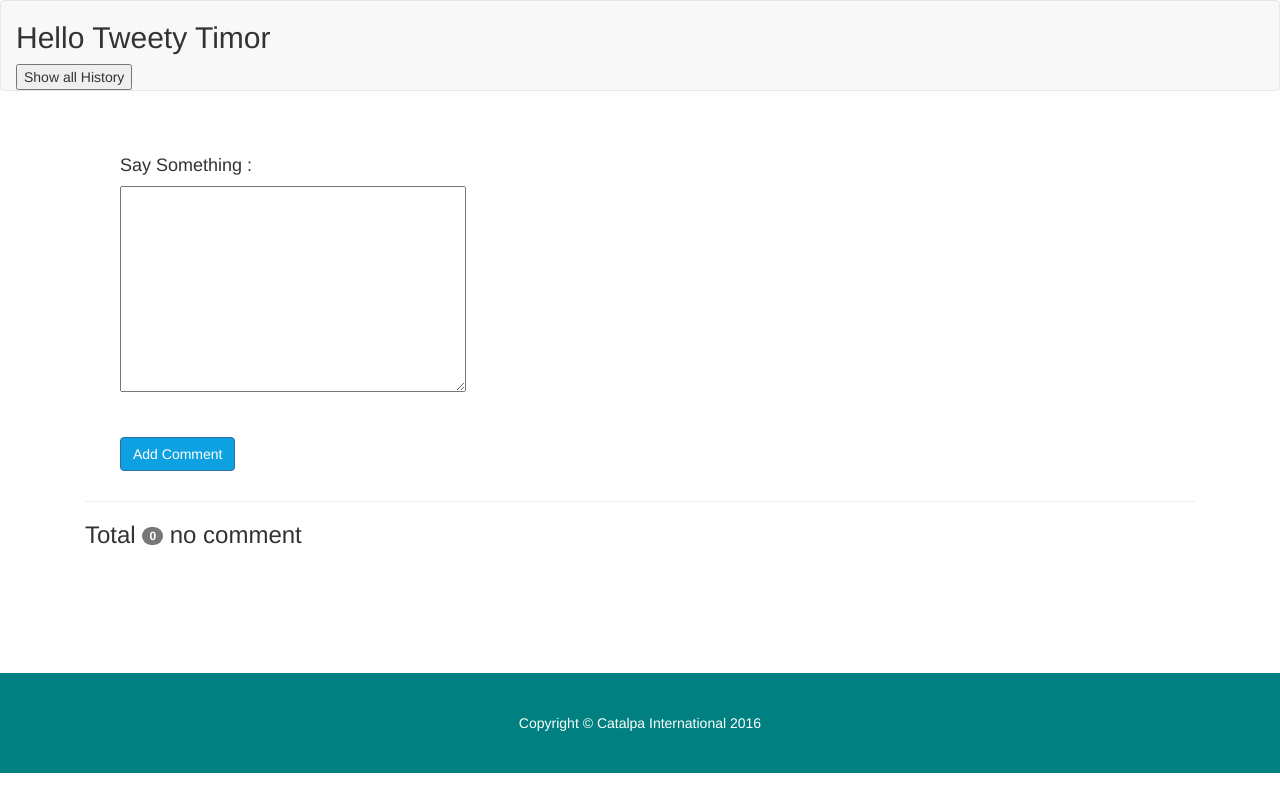
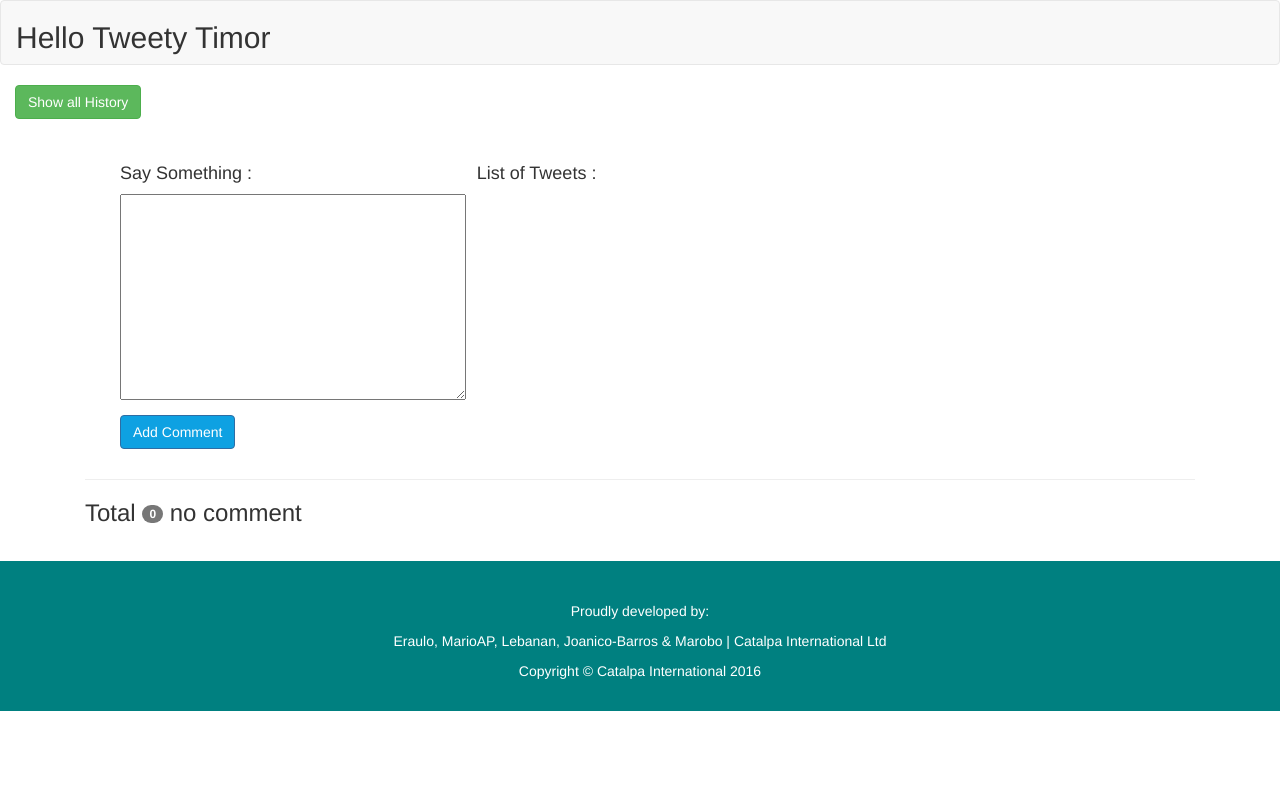
Before and after one commit to pykafe/tweetytimor, a Django app: page / in a window 1280 px wide. Run offline with Django 3.2, Linux system fonts and the light colour scheme; data that the repository does not hold is empty; some libraries are stand-ins or nearby versions.

Commit message:
html and css styling

```diff
--- a/tweetytimor/tweety/static/css/tweety.css
+++ b/tweetytimor/tweety/static/css/tweety.css
@@ -1,4 +1,3 @@
-
 body{
     font-family:"Gill Sans Extrabold", Helvetica, sans-serif;
 	background-color:#FFFFFF;
@@ -18,8 +17,8 @@ body{
 footer {
     background-color: Teal;
     text-align:center;
-    height: 100px;
-    margin-top:100px;
+    height: 150px;
+    margin-top:10px;
     padding:40px;
     color:#ffffff;
 
--- a/tweetytimor/tweety/templates/tweety/index.html
+++ b/tweetytimor/tweety/templates/tweety/index.html
@@ -13,15 +13,18 @@
         <nav class="navbar navbar-default">
             <div class="container-fluid">
                 <h2>Hello Tweety Timor</h2>
-                <button id="toggle_history">Show all History</button>
             </div>
         </nav>
-        <div>
+
+        <div class="container-fluid">
+            <button id="toggle_history" class="btn btn-success">Show all History</button>
+        </div>
+
         <div class ="container">
             <div class="panel-body">
                 <div id="tweetdisplay" class="nav nav-pills">
                     <div class = "row">
-                            <div class = "col-md-12">
+                        <div class = "col-md-4">
                             <p>
                                 <h4> Say Something : </h4>
                             </p>
@@ -29,15 +32,11 @@
                                 {% csrf_token %}
                                 <p>{{ form.comment }}</p>
                                 <p>{{ form.comment.errors }}</p>
+                                <button id="add_tweet" class="btn btn-primary">Add Comment</button>
                             </form>
                         </div>
-                        </div>
-                        <div class="row">
-                            <div class="col-md-12">
-                                <button id="add_tweet" class="btn btn-primary">Add Comment</button>
-                            </div>
-                        </div>
-                        <hr>
+                        <div class="col-md-8">
+                            <h4>List of Tweets : </h4>
                             <ul>
                                 {% for tweet in tweets %}
                                 <li>
@@ -49,6 +48,9 @@
                                 </li>
                                 {% endfor %}
                             </ul>
+                        </div>
+                    </div>
+                    <hr>
                     <p>
                         <h3>Total
                             <span class="badge">
@@ -77,7 +79,6 @@
                 </div>
             </div>
         </div>
-        </div>
 
         <script type="text/javascript">
             $(document).ready(function(){
@@ -95,7 +96,18 @@
         </script>
 
         <footer class="footer">
+            <p>Proudly developed by:</p>
+            <p>
+                <a href="https://github.com/eraulo" target="blank">Eraulo</a>,
+                <a href="https://github.com/MarioAP" target="blank">MarioAP</a>,
+                <a href="https://github.com/Lebanan" target="blank">Lebanan</a>,
+                <a href="https://github.com/Joanico-Barros" target="blank">Joanico-Barros</a> &
+                <a href="https://github.com/marobo" target="blank">Marobo</a> |
+                <a href="http://www.catalpa.io" target="blank">Catalpa International Ltd</a>
+            </p>
+            <p>
                 Copyright &copy; <a href="https://github.com/catalpainternational/">Catalpa International</a> 2016
+            </p>
         </footer>
 
     </body>
```
Lines whose indentation alone changed are shown as unchanged.
